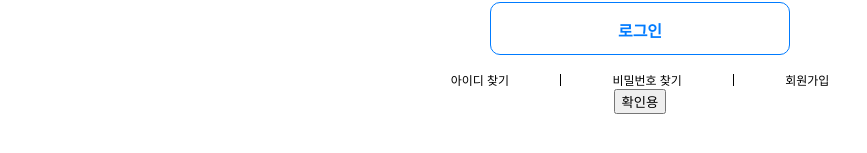
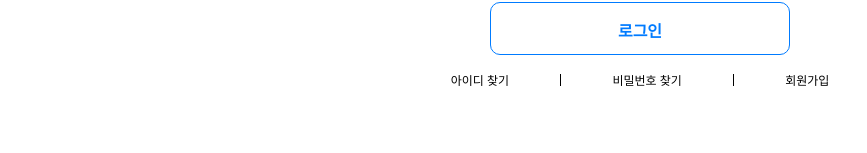
Before and after one commit to 2024-Inha-Cloud-Computing/InT-frontend, a React (Create React App) app: page /login in a window 1280 px wide. Shown: the part 425-578 px from the top of the page, without its empty margins (0-867 px from the left). Built offline with nearby package versions, Linux system fonts and the light colour scheme.

Commit message:
refactor : 로그인 코드 정리

```diff
--- a/src/pages/Login.js
+++ b/src/pages/Login.js
@@ -1,12 +1,10 @@
 import axios from "axios";
 import React, { useRef, useState } from "react";
-import { useNavigate } from "react-router-dom";
 import { useCookies } from "react-cookie";
 
 import logo from "../assets/img/InT.png";
 import back from "../assets/img/back.png";
 import "../css/Login.css";
-import instance from "../access/instance";
 
 const Login = () => {
   window.addEventListener("resize", () => {
@@ -16,8 +14,6 @@ const Login = () => {
 
   const formRef = useRef();
   const [cookies, setCookie] = useCookies(["csrftoken"]); // 쿠키
-  const navigate = useNavigate();
-  const [error, setError] = useState("");
 
   const goBack = () => {
     window.location.href = "/";
@@ -46,10 +42,9 @@ const Login = () => {
       console.log(accessToken, refreshToken);
       localStorage.setItem("accessToken", accessToken);
       localStorage.setItem("refreshToken", refreshToken);
-      // window.location.href = "/timetable";
+      window.location.href = "/timetable";
     } catch (error) {
-      console.error("There was an error logged in", error);
-      setError("Invalid credentials");
+      alert("아이디 비번을 확인해주세요");
     }
   }
   const findId = () => {
@@ -61,11 +56,7 @@ const Login = () => {
   const goSingup = () => {
     window.location.href = "/signup";
   };
-  async function test(event) {
-    event.preventDefault();
-    const response = await instance.post("http://13.215.156.173:8000/");
-    console.log(response);
-  }
+
   return (
     <div className="loginPage">
       <img src={back} className="goback" onClick={goBack} />
@@ -84,7 +75,6 @@ const Login = () => {
         <div className="slash"></div>
         <span onClick={goSingup}>회원가입</span>
       </div>
-      <button onClick={test}>확인용</button>
     </div>
   );
 };
```
